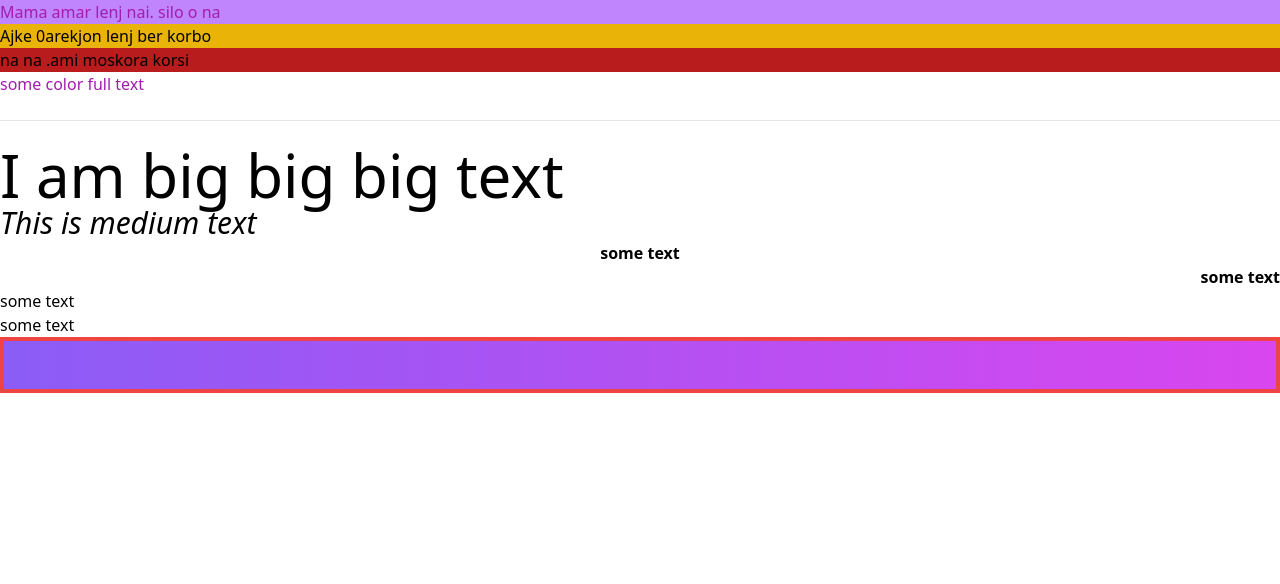
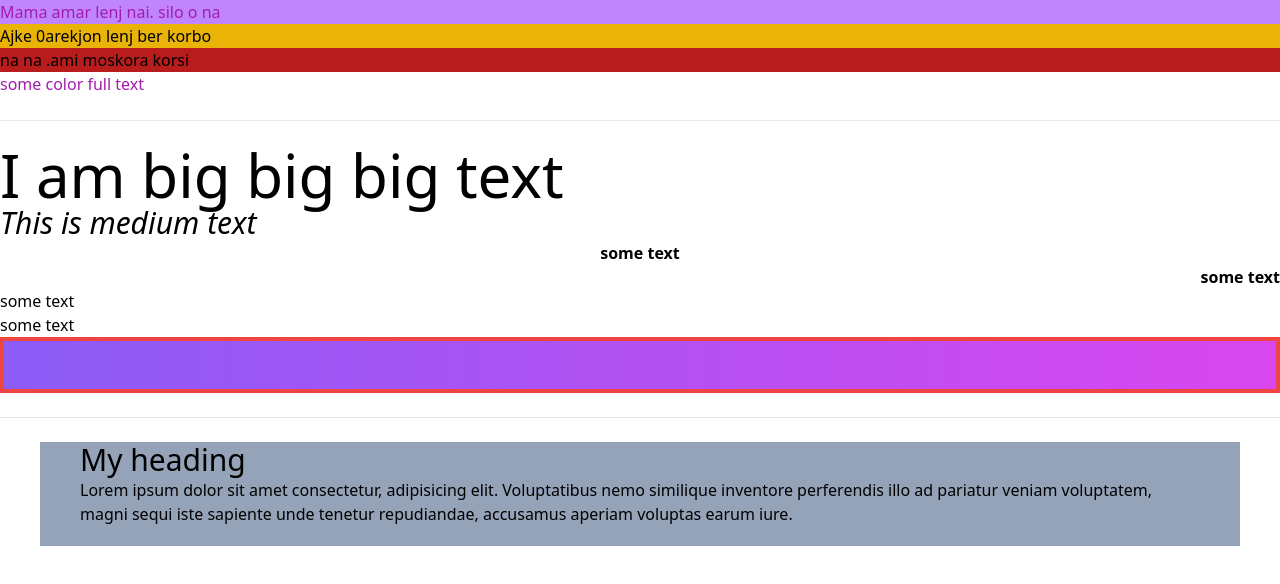
Before and after one commit to anikmondol/Into-To-Tailwind-css-m-12-, a plain HTML site: page index.html in a window 1280 px wide. Drawn offline with nearby package versions, Linux system fonts and the light colour scheme.

Commit message:
this 3th video about tailwind width, height, padding, margin ect

```diff
--- a/index.html
+++ b/index.html
@@ -23,5 +23,16 @@
         <p>some text</p>
         <div class="h-14 border-4 border-red-500  bg-gradient-to-r from-violet-500 to-fuchsia-500"></div>
     </section>
+    <br>
+    <hr>
+    <br>
+    <section>
+        <div class="bg-slate-400 pr-10 px-10 pb-5 mx-10">
+           <h3 class="text-3xl">
+                My heading
+           </h3>
+           <p>Lorem ipsum dolor sit amet consectetur, adipisicing elit. Voluptatibus nemo similique inventore perferendis illo ad pariatur veniam voluptatem, magni sequi iste sapiente unde tenetur repudiandae, accusamus aperiam voluptas earum iure.</p>
+        </div>
+    </section>
 </body>
 </html>
```
